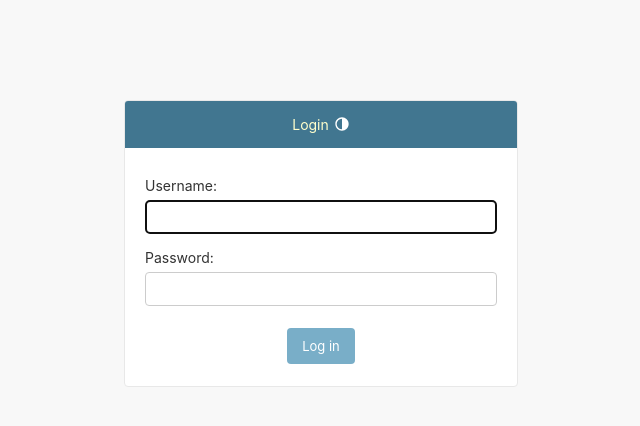
After one commit to BreydenSummers/HackUSU2025, a Django app: page /login/ in a window 1280 px wide. The commit adds this page. Shown: the top 426 px of the page, without its empty margins (319-959 px from the left). Run offline with Django 4.2, Linux system fonts and the light colour scheme.

Commit message:
Add user authentication and messages page

```diff
--- a/factory_simulation/simulation/templates/base.html
+++ b/factory_simulation/simulation/templates/base.html
@@ -55,6 +55,7 @@
           >
             <li><a href="{% url 'home' %}">Home</a></li>
             <li><a href="{% url 'shop' %}">Shop</a></li>
+            <li><a href="{% url 'messages' %}">Messages</a></li>
             {% if user.is_staff or user.is_superuser %}
             <li><a href="{% url 'admin_dashboard' %}">Admin Dashboard</a></li>
             {% endif %}
--- /dev/null
+++ b/factory_simulation/simulation/templates/simulation/login.html
@@ -0,0 +1,77 @@
+
+<!DOCTYPE html>
+<html lang="en-us" dir="ltr">
+<head>
+    <title>Log in | Django site admin</title>
+    <link rel="stylesheet" href="/static/admin/css/base.css">
+    <link rel="stylesheet" href="/static/admin/css/dark_mode.css">
+    <script src="/static/admin/js/theme.js"></script>
+    <link rel="stylesheet" href="/static/admin/css/nav_sidebar.css">
+    <script src="/static/admin/js/nav_sidebar.js" defer></script>
+    <link rel="stylesheet" href="/static/admin/css/login.css">
+    <meta name="viewport" content="width=device-width, initial-scale=1.0">
+    <link rel="stylesheet" href="/static/admin/css/responsive.css">
+    <meta name="robots" content="NONE,NOARCHIVE">
+</head>
+<body class=" login" data-admin-utc-offset="0">
+    <a href="#content-start" class="skip-to-content-link">Skip to main content</a>
+    <!-- Container -->
+    <div id="container">
+        <!-- Header -->
+        <header id="header">
+            <div id="branding">
+                <div id="site-name">Login</div>
+                    <button class="theme-toggle">
+                    <span class="visually-hidden theme-label-when-auto">Toggle theme (current theme: auto)</span>
+                    <span class="visually-hidden theme-label-when-light">Toggle theme (current theme: light)</span>
+                    <span class="visually-hidden theme-label-when-dark">Toggle theme (current theme: dark)</span>
+                    <svg aria-hidden="true" class="theme-icon-when-auto">
+                        <use xlink:href="#icon-auto" />
+                    </svg>
+                    <svg aria-hidden="true" class="theme-icon-when-dark">
+                        <use xlink:href="#icon-moon" />
+                    </svg>
+                    <svg aria-hidden="true" class="theme-icon-when-light">
+                        <use xlink:href="#icon-sun" />
+                    </svg>
+                    </button>
+            </div>
+        </header>
+        <!-- END Header -->
+        <div class="main" id="main">
+            <main id="content-start" class="content" tabindex="-1">
+                <!-- Content -->
+                <div id="content" class="colM">
+                    <div id="content-main">
+                        <form action="{% url 'login' %}" method="post" id="login-form">
+                            {% csrf_token %}
+                            <div class="form-row">
+                                <label for="id_username" class="required">Username:</label> <input type="text" name="username" autofocus autocapitalize="none" autocomplete="username" maxlength="150" required id="id_username">
+                            </div>
+                            <div class="form-row">
+                                <label for="id_password" class="required">Password:</label> <input type="password" name="password" autocomplete="current-password" required id="id_password">
+                                <!-- <input type="hidden" name="next" value="/admin/"> -->
+                            </div>
+                            <div class="submit-row">
+                                <input type="submit" value="Log in">
+                            </div>
+                        </form>
+                    </div>
+                    <br class="clear">
+                </div>
+                <!-- END Content -->
+            </main>
+        </div>
+        <footer id="footer"></footer>
+    </div>
+    <!-- END Container -->
+
+    <!-- SVGs -->
+    <svg xmlns="http://www.w3.org/2000/svg" class="base-svgs">
+    <symbol viewBox="0 0 24 24" width="1rem" height="1rem" id="icon-auto"><path d="M0 0h24v24H0z" fill="currentColor"/><path d="M12 22C6.477 22 2 17.523 2 12S6.477 2 12 2s10 4.477 10 10-4.477 10-10 10zm0-2V4a8 8 0 1 0 0 16z"/></symbol>
+    <symbol viewBox="0 0 24 24" width="1rem" height="1rem" id="icon-moon"><path d="M0 0h24v24H0z" fill="currentColor"/><path d="M10 7a7 7 0 0 0 12 4.9v.1c0 5.523-4.477 10-10 10S2 17.523 2 12 6.477 2 12 2h.1A6.979 6.979 0 0 0 10 7zm-6 5a8 8 0 0 0 15.062 3.762A9 9 0 0 1 8.238 4.938 7.999 7.999 0 0 0 4 12z"/></symbol>
+    <symbol viewBox="0 0 24 24" width="1rem" height="1rem" id="icon-sun"><path d="M0 0h24v24H0z" fill="currentColor"/><path d="M12 18a6 6 0 1 1 0-12 6 6 0 0 1 0 12zm0-2a4 4 0 1 0 0-8 4 4 0 0 0 0 8zM11 1h2v3h-2V1zm0 19h2v3h-2v-3zM3.515 4.929l1.414-1.414L7.05 5.636 5.636 7.05 3.515 4.93zM16.95 18.364l1.414-1.414 2.121 2.121-1.414 1.414-2.121-2.121zm2.121-14.85l1.414 1.415-2.121 2.121-1.414-1.414 2.121-2.121zM5.636 16.95l1.414 1.414-2.121 2.121-1.414-1.414 2.121-2.121zM23 11v2h-3v-2h3zM4 11v2H1v-2h3z"/></symbol>
+    </svg>
+    <!-- END SVGs -->
+</body>
+</html>
--- a/factory_simulation/simulation/urls.py
+++ b/factory_simulation/simulation/urls.py
@@ -6,4 +6,7 @@ urlpatterns = [
     path("shop/", views.shop, name="shop"),
     path("admin-dashboard/", views.admin_dashboard, name="admin_dashboard"),
     path("create-team/", views.create_team, name="create_team"),
+    path("messages/",views.messages_dashboard, name="messages"),
+    path("login/", views.login_page, name="login"),
+    path("logout/", views.logout_view, name="logout")
 ]
--- a/factory_simulation/simulation/views.py
+++ b/factory_simulation/simulation/views.py
@@ -2,6 +2,7 @@ from django.shortcuts import render, redirect, get_object_or_404
 from django.contrib.auth.decorators import login_required, user_passes_test
 from django.contrib import messages
 from .models import Team, Product
+from django.contrib.auth import authenticate, login, logout
 
 
 def is_admin(user):
@@ -18,6 +19,26 @@ def shop(request):
     products = Product.objects.all()
     return render(request, "simulation/shop.html", {"products": products})
 
+def login_page(request):
+    if request.method == "POST":
+        username = request.POST["username"]
+        password = request.POST["password"]
+        user = authenticate(request, username=username, password=password)
+        if user is not None:
+            login(request, user)
+            print(user)
+            if user.is_staff:
+                return redirect("admin_dashboard")
+            return redirect("home")
+    return render(request, "simulation/login.html")
+
+def logout_view(request):
+    logout(request)
+    return redirect("home")
+
+@login_required
+def messages_dashboard(request):
+    return render(request, "simulation/messages.html")
 
 @login_required
 @user_passes_test(is_admin)
```
Also changed, not shown: factory_simulation/simulation/templates/simulation/base.html (+13 -3 lines), factory_simulation/simulation/templates/simulation/messages.html (added, +29 -0 lines), factory_simulation/db.sqlite3.
